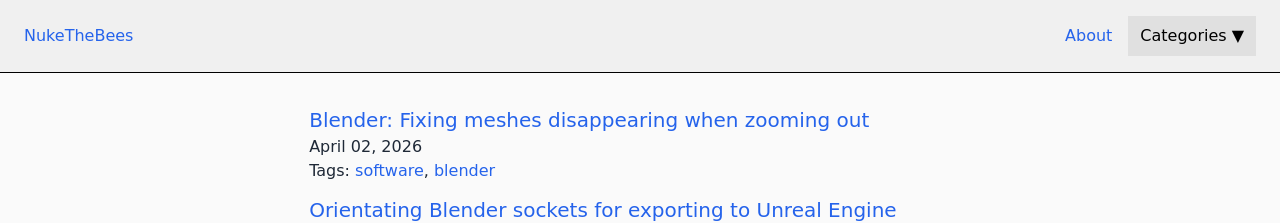
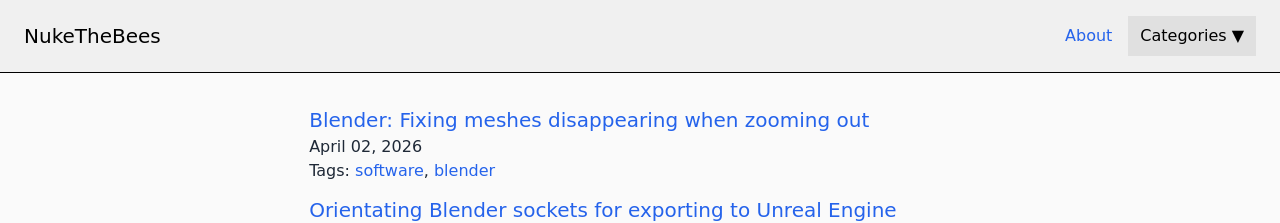
Before and after one commit to nukethebees/nukethebees.github.io, a Jekyll site: the page built from index.md, in a window 1280 px wide. Shown: the top 223 px of the page. Built offline with Jekyll 4.4.1, drawn with Linux system fonts in a browser that asks for light colours.

Commit message:
Style the site title

```diff
--- a/_includes/header.html
+++ b/_includes/header.html
@@ -1,5 +1,5 @@
 <header>
-  <div class="header-links">
+  <div class="site-title">
     <a href="/">
       {{ site.title }}
     </a>
--- a/_sass/_header.scss
+++ b/_sass/_header.scss
@@ -1,4 +1,5 @@
 @use "vars";
+@use "links";
 
 header {
   display: flex;
@@ -16,3 +17,10 @@
   align-items: center;
   gap: 1rem;
 }
+
+.site-title {
+  a {
+    font-size: 1.25rem;
+    @include links.solid-colour-link(#000);
+  }
+}
--- /dev/null
+++ b/_sass/_links.scss
@@ -0,0 +1,9 @@
+@mixin solid-colour-link($color) {
+  color: $color;
+
+  &:hover,
+  &:active,
+  &:visited {
+    color: $color;
+  }
+}
```
